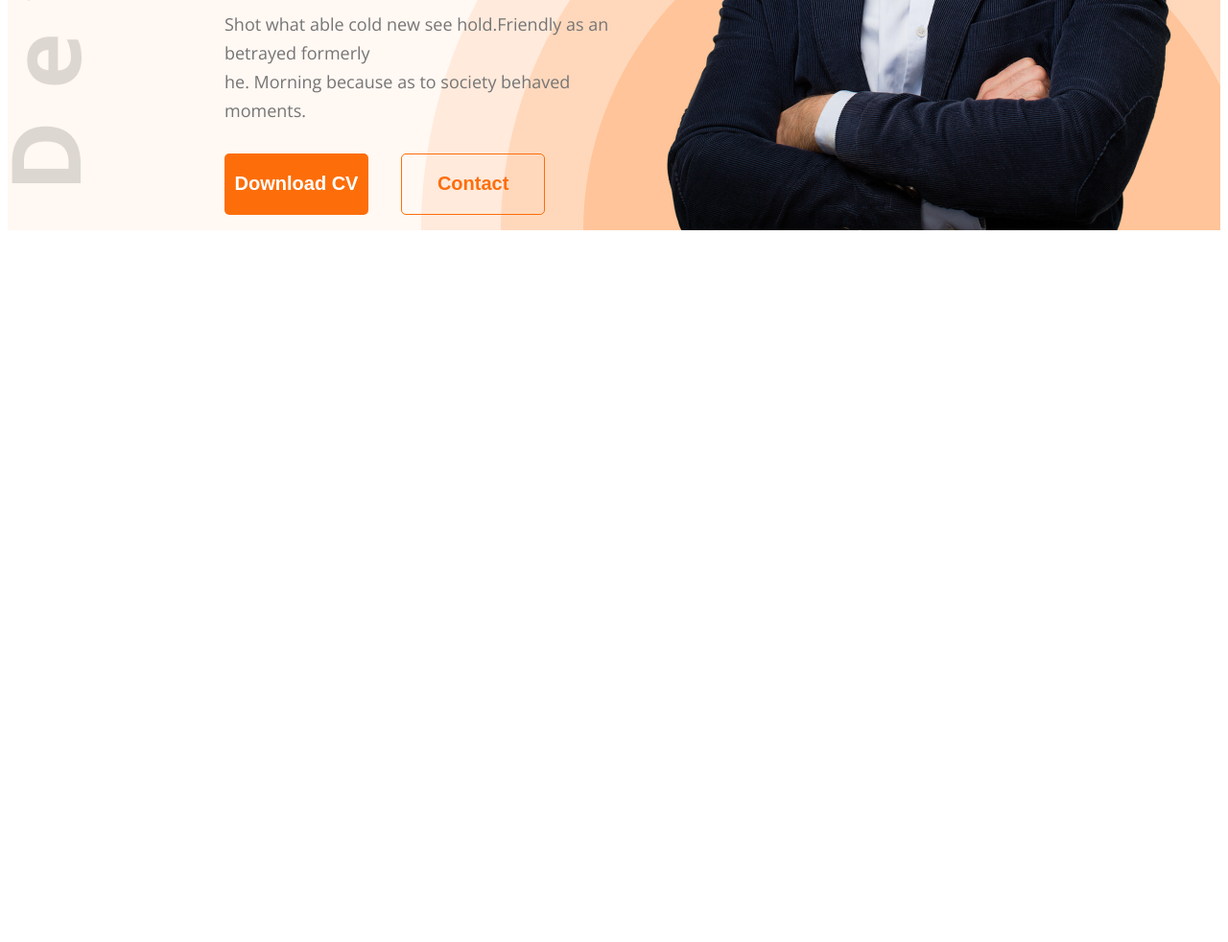
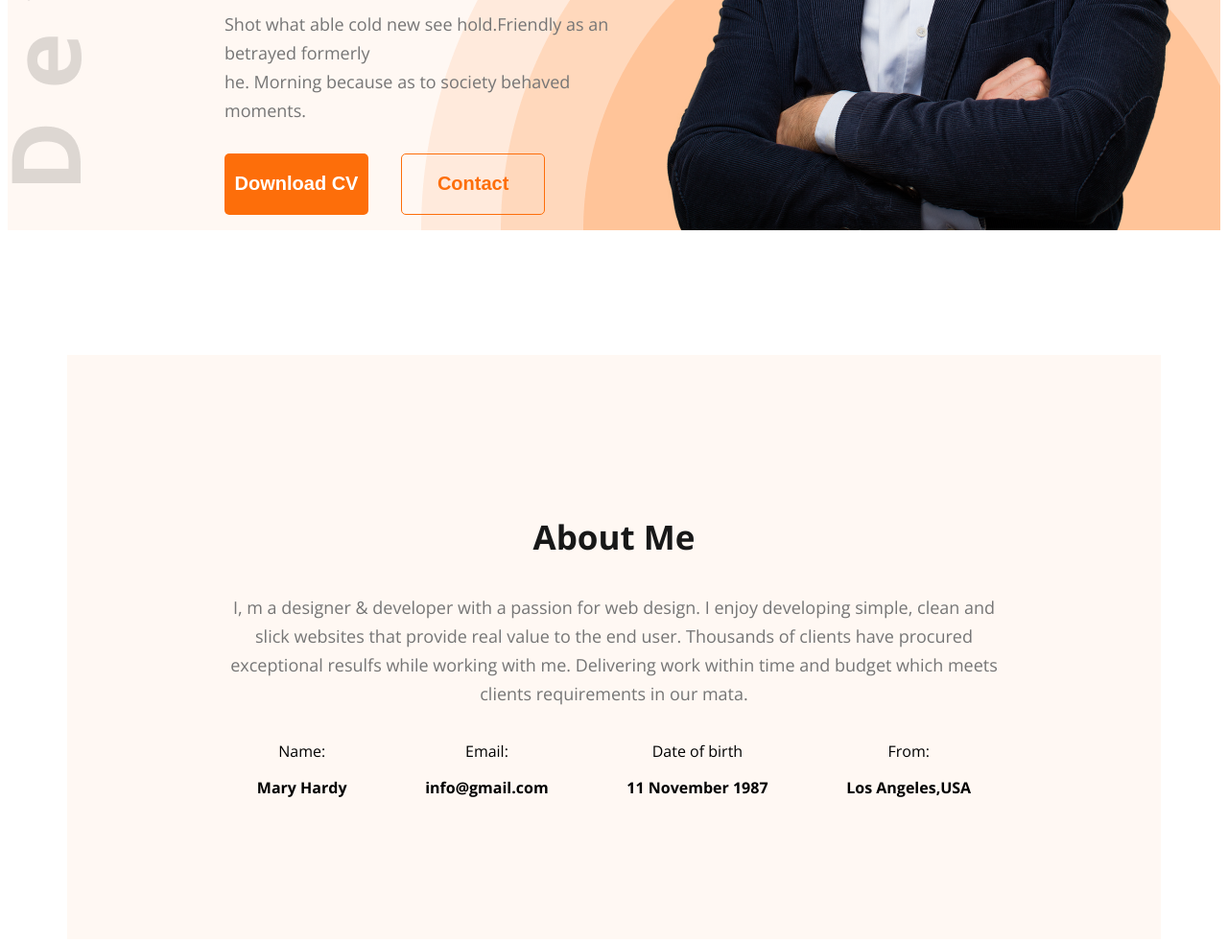
Before and after one commit to Tonmoy-codebreak/my-own-portfolio, a plain HTML site: page index.html in a window 1280 px wide. Shown: the part 580-1562 px from the top of the page at 96% size. Before the commit the page ends 828 px from the top, so only its background shows below. Drawn offline with nearby package versions, Linux system fonts and the light colour scheme.

Commit message:
added About me section

```diff
--- a/Styles/portfolio.css
+++ b/Styles/portfolio.css
@@ -157,3 +157,45 @@ nav li a{
     display: flex;
     justify-content: right;
 }
+
+/* Menu Section ---------------------------------------------- */
+
+.sectionhead{
+    color: rgb(24, 24, 24);
+    font-family: Open Sans;
+    font-size: 35px;
+    font-weight: 700;
+    text-align: center;
+}
+
+.sectionp{
+    color: rgb(117, 117, 117);
+    font-family: Open Sans;
+    font-size: 18px;
+    font-weight: 400;
+    line-height: 30px;
+    text-align: center;
+}
+
+#main{
+        margin: 0px 230px;
+        max-width: 1140px;
+        margin: 0 auto;
+}
+
+.about{
+    background-color: #FFF8F3;
+    border-radius: 0px;
+    margin: 0 auto;
+    padding: 131px 157px;
+    margin: 130px 0;
+}
+
+.aboutmeinline{
+    display: flex;
+    justify-content: space-around;
+}
+
+.abtitem{
+    text-align: center;
+}
--- a/index.html
+++ b/index.html
@@ -35,7 +35,31 @@
             </div>
         </div>
     </header>
-    <main>
+    <main id="main">
+        <section class="about">
+            <h3 class="sectionhead">About Me</h3>
+            <p class="sectionp">I, m a designer & developer with a passion for web design. I enjoy developing simple, clean and slick websites that provide real value to the end user. Thousands of clients have procured exceptional resulfs while working with me. Delivering work within time and budget which meets clients requirements in our mata.</p>
+
+            <div class="aboutmeinline">
+                <div class="abtitem">
+                    <p>Name:</p>
+                    <p><Strong>Mary Hardy</Strong></p>
+                </div>
+                <div class="abtitem">
+                    <p>Email:</p>
+                    <p><Strong>info@gmail.com</Strong></p>
+                </div>
+                <div class="abtitem">
+                    <p>Date of birth</p>
+                    <p><Strong>11 November 1987</Strong></p>
+                </div>
+                <div class="abtitem">
+                    <p>From:</p>
+                    <p><Strong>Los Angeles,USA</Strong></p>
+                </div>
+            </div>
+
+        </section>
 
     </main>
     <footer>
```
